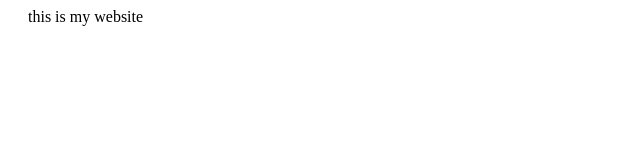
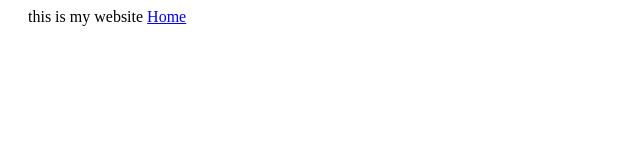
Before and after one commit to oceana3/index.html, a plain HTML site: page index.html in a window 1280 px wide. Shown: the full height of the page, 0-640 px from the left. Drawn offline with Linux system fonts and the light colour scheme.

Commit message:
Add Home link to index.html

```diff
--- a/index.html
+++ b/index.html
@@ -4,5 +4,6 @@
 </head>
 <body>
 this is my website
+  <a href=”Mypages”>Home</a>
 </body>
 </html>
```
